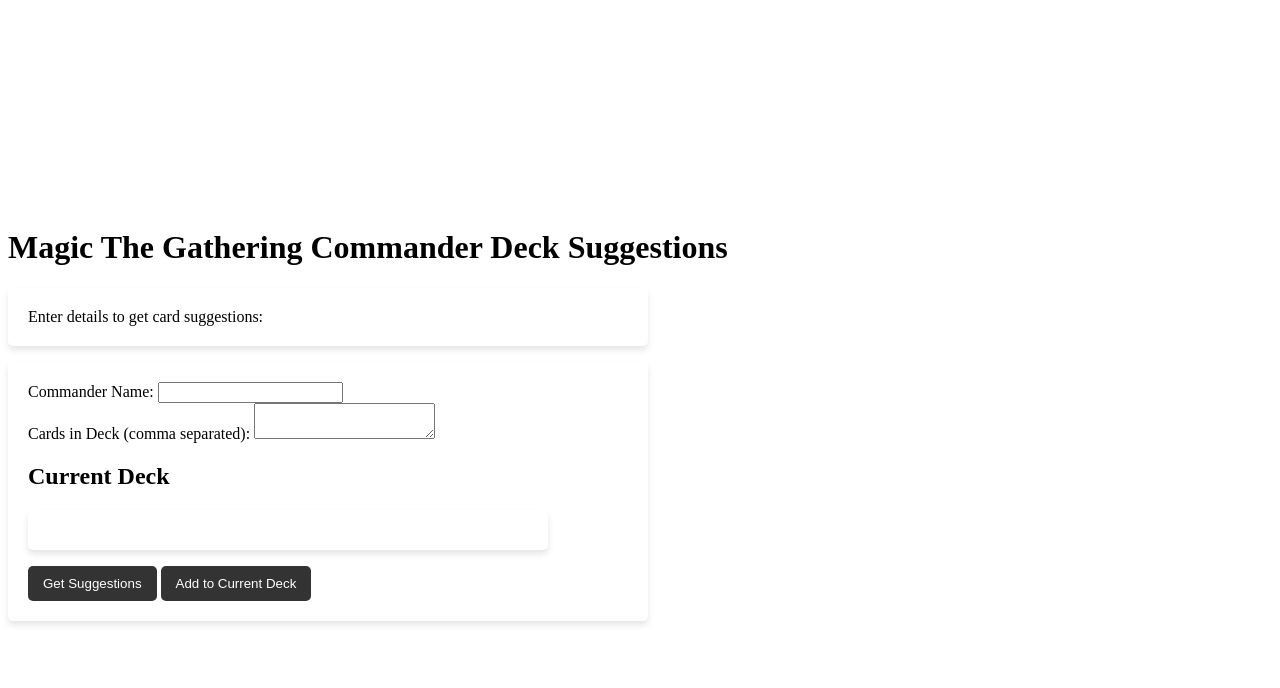
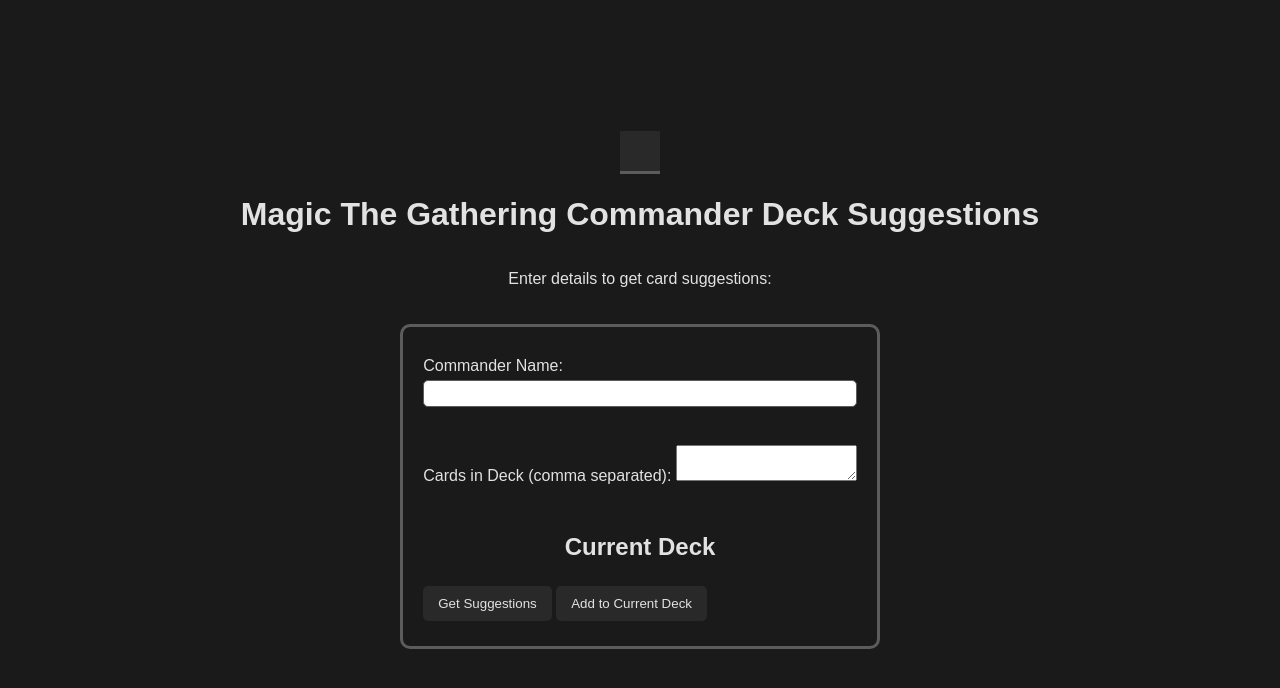
Before and after one commit to ThorbenWoelk/mtg-deck-builder, a SvelteKit app: page / in a window 1280 px wide. Shown: the top 688 px of the page. Built offline with nearby package versions, Linux system fonts and the light colour scheme.

Commit message:
A slightly prettier working example

```diff
--- /dev/null
+++ b/src/app.css
@@ -0,0 +1,123 @@
+:root {
+    --primary-bg-color: #1a1a1a;
+    --secondary-bg-color: #292929;
+    --tertiary-bg-color: #3f3f3f;
+    --border-color: #5c5c5c;
+    --primary-text-color: #e2e2e2;
+    --secondary-text-color: #e6e6e6;
+    --tertiary-text-color: #b5b5b5;
+}
+
+body {
+    font-family: 'Arial', sans-serif;
+    background-color: var(--primary-bg-color);
+    color: var(--primary-text-color);
+    margin: 0;
+    padding: 0;
+    display: flex;
+    flex-direction: column;
+    align-items: center;
+    justify-content: center;
+    min-height: 100vh;
+}
+
+header {
+    text-align: center;
+    padding: 20px;
+    background-color: var(--secondary-bg-color);
+    border-bottom: 3px solid var(--border-color);
+}
+
+header img {
+    border-radius: 50%;
+}
+
+form {
+    max-width: 600px;
+    margin: 20px auto;
+    padding: 20px;
+    border: 3px solid var(--border-color);
+    border-radius: 10px;
+}
+
+button {
+    background-color: var(--secondary-bg-color);
+    border: none;
+    padding: 10px 15px;
+    color: var(--primary-text-color);
+    border-radius: 5px;
+    cursor: pointer;
+    transition: background-color 0.3s;
+    margin: 5px 0;
+}
+
+button:hover {
+    background-color: #444444;
+}
+
+h2, h3 {
+    text-align: center;
+}
+
+ul {
+    list-style: none;
+    padding: 0;
+}
+
+li {
+    margin: 10px 0;
+}
+
+.card-container {
+    display: flex;
+    flex-wrap: wrap;
+    justify-content: center;
+    margin: 20px 0;
+}
+
+.mtg-card {
+    background-color: var(--tertiary-bg-color);
+    border: 1px solid #444;
+    border-radius: 10px;
+    padding: 15px;
+    margin: 10px;
+    width: 200px;
+    box-shadow: 0px 0px 15px #000;
+    font-size: 0.9rem;
+}
+
+.mtg-card h3 {
+    text-align: center;
+    margin-top: 0;
+    color: var(--secondary-text-color);
+}
+
+.mtg-card p {
+    color: var(--tertiary-text-color);
+}
+
+.deck-list {
+    margin: 20px 0;
+}
+
+.deck-list li {
+    background-color: var(--tertiary-bg-color);
+    padding: 5px 10px;
+    border-radius: 5px;
+    margin: 5px 0;
+    font-size: 0.9rem;
+}
+
+label {
+    display: block;
+    margin: 10px 0;
+}
+
+input {
+    padding: 5px;
+    border-radius: 5px;
+    border: 1px solid var(--border-color);
+    width: 100%;
+    box-sizing: border-box;
+    margin-top: 5px;
+}
--- /dev/null
+++ b/src/routes/+layout.svelte
@@ -0,0 +1,5 @@
+<script>
+  import '../app.css'
+</script>
+
+<slot />
--- a/src/routes/+page.svelte
+++ b/src/routes/+page.svelte
@@ -1,7 +1,6 @@
-
 <script lang="ts">
-    import { suggestCard } from '../services/api';
-    import type { SuggestionResponse } from '../services/models';
+    import {suggestCard} from '../services/api';
+    import type {SuggestionResponse} from '../services/models';
 
     let commanderName: string = '';
     let cardsInDeck: string = '';
@@ -38,46 +37,6 @@
     }
 </script>
 
-
-
-<style>
-    body {
-        font-family: 'Arial', sans-serif;
-        background-color: #f4f4f4;
-        margin: 0;
-        padding: 0;
-        display: flex;
-        flex-direction: column;
-        align-items: center;
-    }
-    header {
-        /*background-image: url('https://th.bing.com/th/id/OIG.hGSXZVwQBU1a2hhNrzsF?pid=ImgGn');*/
-        background-size: cover;
-        height: 200px;
-        width: 100%;
-        margin-bottom: 20px;
-    }
-    form, ul, p {
-        background-color: #fff;
-        padding: 20px;
-        border-radius: 5px;
-        box-shadow: 0 4px 6px rgba(0, 0, 0, 0.1);
-        width: 80%;
-        max-width: 600px;
-    }
-    button {
-        background-color: #333;
-        color: #fff;
-        padding: 10px 15px;
-        border: none;
-        border-radius: 5px;
-        cursor: pointer;
-    }
-    .error {
-        color: red;
-    }
-</style>
-
 <header></header>
 <h1>Magic The Gathering Commander Deck Suggestions</h1>
 
@@ -100,7 +59,8 @@
     <ul>
         {#each currentDeck as card}
             <li>
-            {card} <button on:click={() => removeFromDeck(card)}>Remove</button>
+                {card}
+                <button on:click={() => removeFromDeck(card)}>Remove</button>
             </li>
         {/each}
     </ul>
```
Lines whose indentation alone changed are shown as unchanged.
